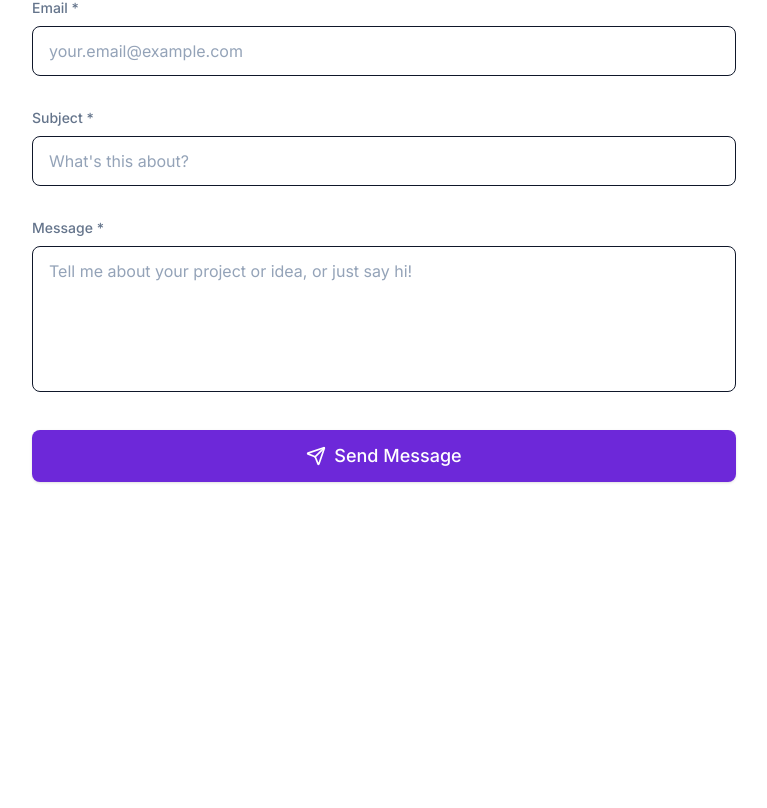
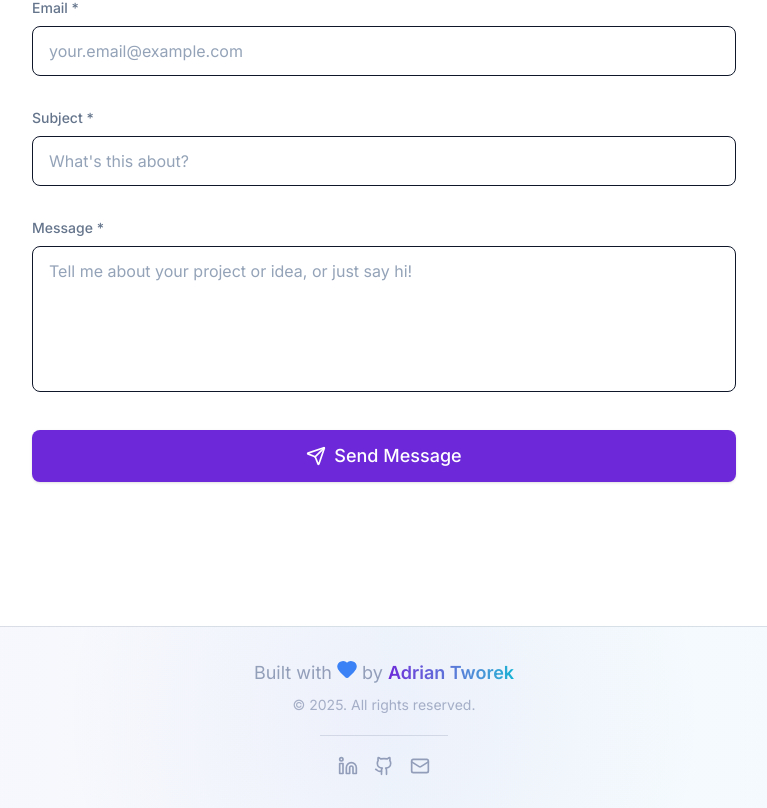
Before and after one commit to AdrianTworek/portfolio, a Next.js app: page / in a window 1280 px wide. Shown: the part 6400-7208 px from the top of the page, without its empty margins (256-1023 px from the left). Before the commit the page ends 6946 px from the top, so only its background shows below. Built offline with nearby package versions, Linux system fonts and the light colour scheme; no server answers.

Commit message:
Add Footer

```diff
--- a/src/app/layout.tsx
+++ b/src/app/layout.tsx
@@ -2,6 +2,7 @@ import type { Metadata } from "next";
 import { Inter, Space_Grotesk } from "next/font/google";
 import "./globals.css";
 import { ThemeProvider } from "next-themes";
+import { Footer } from "@/components/footer";
 import { Navbar } from "@/components/navbar";
 
 const inter = Inter({
@@ -63,6 +64,7 @@ export default function RootLayout({
         <ThemeProvider>
           <Navbar />
           <main>{children}</main>
+          <Footer />
         </ThemeProvider>
       </body>
     </html>
--- /dev/null
+++ b/src/components/footer.tsx
@@ -0,0 +1,102 @@
+"use client";
+
+import { Github, Heart, Linkedin, Mail } from "lucide-react";
+import { motion } from "motion/react";
+import Link from "next/link";
+
+export const Footer = () => {
+  const currentYear = new Date().getFullYear();
+
+  return (
+    <footer className="relative mt-20 overflow-hidden bg-gradient-to-r from-primary/5 via-secondary/5 to-accent/5 border-t border-muted/20">
+      {/* Background decoration */}
+      <div className="absolute inset-0 bg-[radial-gradient(circle_at_50%_50%,rgba(109,40,217,0.1),transparent_50%)] opacity-50 pointer-events-none" />
+
+      <div className="container mx-auto px-4 py-8">
+        <div className="flex flex-col items-center mb-5">
+          {/* Main content */}
+          <motion.div
+            className="text-center"
+            initial={{ opacity: 0, y: 20 }}
+            whileInView={{ opacity: 1, y: 0 }}
+            transition={{ duration: 0.6 }}
+            viewport={{ once: true }}
+          >
+            <p className="text-lg text-muted-foreground mb-2">
+              Built with{" "}
+              <motion.span
+                className="inline-block text-accent"
+                animate={{ scale: [1, 1.1, 1] }}
+                transition={{ duration: 1.5, repeat: Infinity }}
+              >
+                <Heart className="w-5 h-5 fill-current" />
+              </motion.span>{" "}
+              by{" "}
+              <motion.span
+                className="inline-flex font-semibold bg-gradient-to-r from-primary to-secondary bg-clip-text text-transparent"
+                whileHover={{ scale: 1.02 }}
+                whileFocus={{ scale: 1.02 }}
+                whileTap={{ scale: 0.98 }}
+                transition={{ type: "spring", stiffness: 300 }}
+              >
+                Adrian Tworek
+              </motion.span>
+            </p>
+
+            <p className="text-sm text-muted-foreground/80">
+              &copy; {currentYear}. All rights reserved.
+            </p>
+          </motion.div>
+        </div>
+
+        {/* Divider */}
+        <motion.hr
+          className="w-32 mx-auto border-muted/20 mb-5"
+          initial={{ opacity: 0, y: 20 }}
+          whileInView={{ opacity: 1, y: 0 }}
+          transition={{ duration: 0.6 }}
+          viewport={{ once: true }}
+        />
+
+        {/* Social links */}
+        <motion.div
+          className="flex items-center justify-center space-x-4"
+          initial={{ opacity: 0, y: 20 }}
+          whileInView={{ opacity: 1, y: 0 }}
+          transition={{ duration: 0.6 }}
+          viewport={{ once: true }}
+        >
+          <Link
+            href="https://www.linkedin.com/in/adrian-tworek-6b5096217/"
+            target="_blank"
+            title="LinkedIn"
+            aria-label="Visit my LinkedIn profile"
+          >
+            <Linkedin
+              className="w-5 h-5 text-muted-foreground hover:text-text transition-colors duration-300 hover:cursor-pointer"
+              size={20}
+            />
+          </Link>
+          <Link
+            href="https://www.github.com/AdrianTworek/"
+            target="_blank"
+            title="GitHub"
+            aria-label="Visit my GitHub profile"
+          >
+            <Github
+              className="w-5 h-5 text-muted-foreground hover:text-text transition-colors duration-300 hover:cursor-pointer"
+              size={20}
+            />
+          </Link>
+          <Link
+            href="mailto:adrian.tworek.it@gmail.com"
+            title="Email"
+            aria-label="Send me an email"
+          >
+            <Mail className="w-5 h-5 text-muted-foreground hover:text-text transition-colors duration-300 hover:cursor-pointer" />
+          </Link>
+        </motion.div>
+      </div>
+    </footer>
+  );
+};
--- a/src/components/navbar.tsx
+++ b/src/components/navbar.tsx
@@ -131,7 +131,7 @@ export const Navbar = () => {
               />
             </Link>
             <Link
-              href="https://github.com/AdrianTworek/"
+              href="https://www.github.com/AdrianTworek/"
               target="_blank"
               title="GitHub"
               aria-label="Visit my GitHub profile"
```
